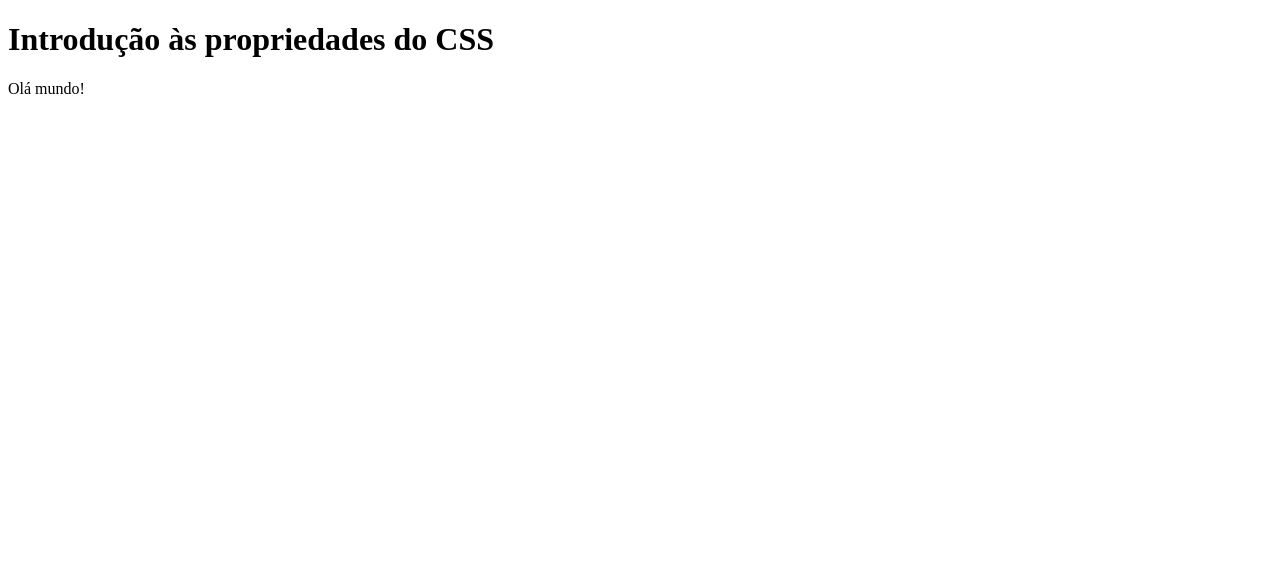
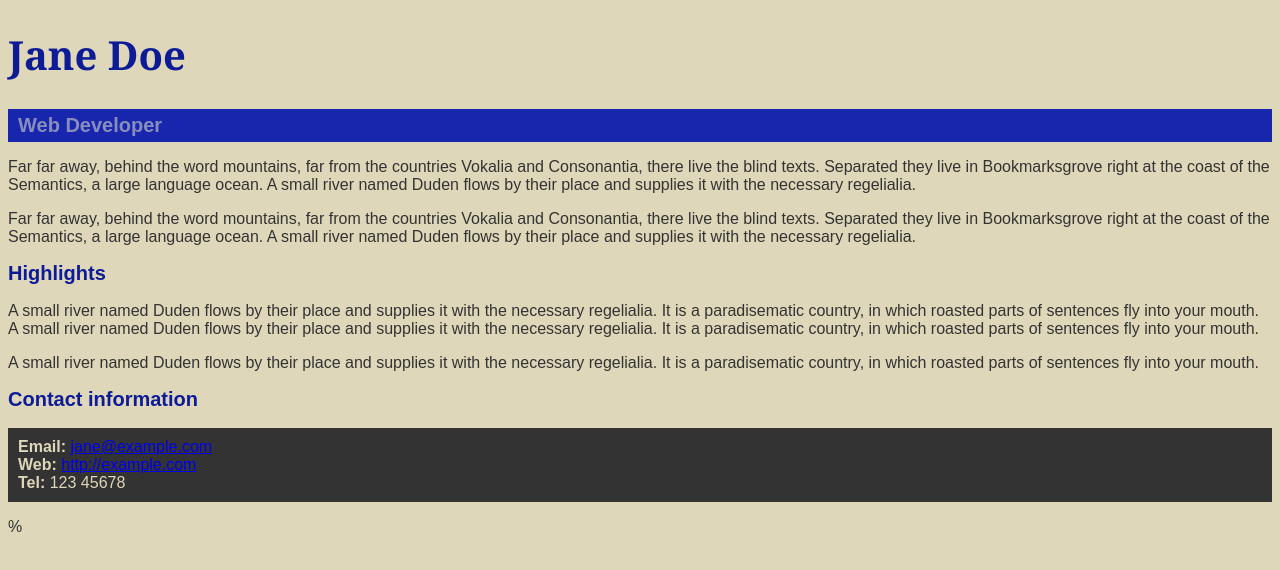
Before and after one commit to 0xh377w4v3/Certified_Tech_Developer, a plain HTML site: page Front-End 1/modulo2/aula7/index.html in a window 1280 px wide. Drawn offline with Linux system fonts and the light colour scheme.

Commit message:
aula7 - Mesa de Trabalho

```diff
--- a/Front-End 1/modulo2/aula7/css/style.css
+++ b/Front-End 1/modulo2/aula7/css/style.css
@@ -1,9 +1,33 @@
-.body {
-    background-color: purple;
-    font-family: sans-serif;
-    text-align: center;
-    p { color: blue }
+body {
+    color: rgb(51, 51, 51);
+    background-color: rgb(223, 215, 185);
+    font-family: Arial, Helvetica, sans-serif;
+}
+h1 {
+    color: #0d1b97;
+    font-family: Georgia, 'Times New Roman', Times, serif;
+    font-size: 40px;
+}
+h2 {
+    color: blue;
+    font-size: 20px;
+}
+.job-title {
+    color: #898dbe;
+    background-color: #1726ad;
+    font-size: 20px;
+    font-weight: bold;
+    padding: 5px 10px 5px 10px;
+}
+.high {
+    color: rgb(13, 27, 151);
+}
+ul {
+    color: rgb(223, 215, 185);
+    background-color: #333333;
+    padding: 10px;
+}
 
-}
-.text-highlight {
-    background-color: yellow;
+/** {
+    font-family: 'Courier New', Courier, monospace;
+}*/
--- a/Front-End 1/modulo2/aula7/index.html
+++ b/Front-End 1/modulo2/aula7/index.html
@@ -1,13 +1,53 @@
 <!DOCTYPE html>
-<html lang="pt-br">
-<head>
-    <meta charset="UTF-8">
-    <meta http-equiv="X-UA-Compatible" content="IE=edge">
-    <meta name="viewport" content="width=device-width, initial-scale=1.0">
-    <title>Document</title>
-</head>
-<body>
-    <h1>Introdução às propriedades do CSS</h1>
-    <p>Olá mundo!</p>
-</body>
-</html>
+<html lang="en">
+
+  <head>
+    <meta charset="utf-8">
+    <title>Jane Doe</title>
+    <link rel="stylesheet" href="css/style.css">
+  </head>
+
+  <body>
+    <header>
+      <h1>Jane Doe</h1>
+      <div class="job-title">Web Developer</div>
+      <link rel="stylesheet" href="css/style.css">
+    </header>
+
+    <main>
+      <p>Far far away, behind the word mountains, far from the countries Vokalia and Consonantia,
+        there live the blind texts. Separated they live in Bookmarksgrove right at the coast of
+        the Semantics, a large language ocean. A small river named Duden flows by their place and
+        supplies it with the necessary regelialia.</p>
+      <p>Far far away, behind the word mountains, far from the countries Vokalia and Consonantia,
+        there live the blind texts. Separated they live in Bookmarksgrove right at the coast of
+        the Semantics, a large language ocean. A small river named Duden flows by their place and
+        supplies it with the necessary regelialia.</p>
+
+      <h2 class="high">Highlights</h2>
+
+      <p>A small river named Duden flows by their place and supplies it with the necessary regelialia.
+        It is a paradisematic country, in which roasted parts of sentences fly into your mouth.
+        A small river named Duden flows by their place and supplies it with the necessary regelialia.
+        It is a paradisematic country, in which roasted parts of sentences fly into your mouth.</p>
+      <p>A small river named Duden flows by their place and supplies it with the necessary regelialia.
+        It is a paradisematic country, in which roasted parts of sentences fly into your mouth.</p>
+
+    </main>
+
+    <footer>
+      <h2 class="high">Contact information</h2>
+      <ul>
+        <li><strong>Email:</strong>
+          <a href="mailto:jane@example.com">jane@example.com</a>
+        </li>
+        <li><strong>Web:</strong>
+          <a href="http://example.com">http://example.com</a>
+        </li>
+        <li><strong>Tel:</strong> 123 45678</li>
+      </ul>
+    </footer>
+
+  </body>
+
+</html>%
```
